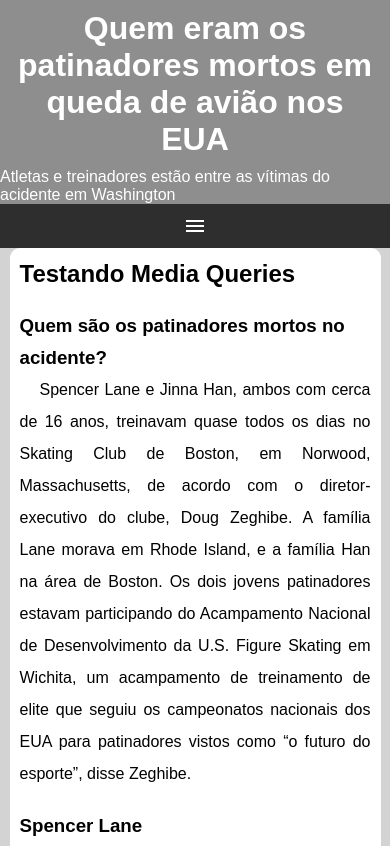
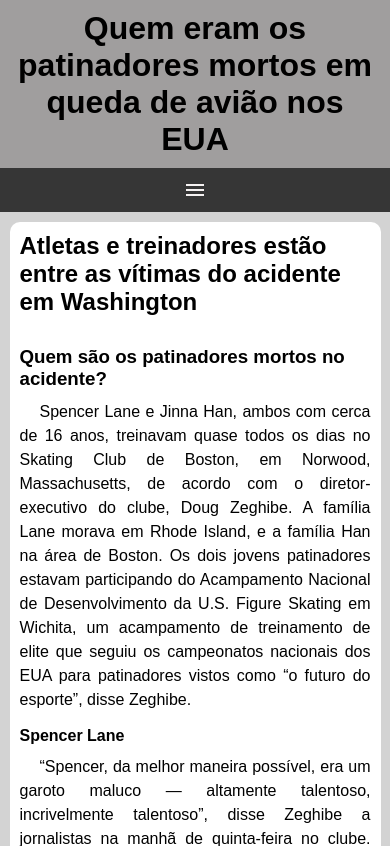
Before and after one commit to Allyfh/test-media_queries, a plain HTML site: page mq005/index.html in a window 390 px wide. Shown: the top 846 px of the page. Drawn offline with nearby package versions, Linux system fonts and the light colour scheme.

Commit message:
Media Query

```diff
--- /dev/null
+++ b/mq005/estilos/style.css
@@ -0,0 +1,87 @@
+@charset "UTF-8";
+
+*{
+    font-family: Arial, Helvetica, sans-serif;
+    padding: 0px;
+    margin: 0px;
+}
+
+body, html{
+    background-color: lightgray ;
+}
+
+header{
+    background-color: rgb(160, 158, 158);
+}
+
+header > h1{
+    padding: 10px;
+    text-align: center;
+}
+
+span#burguer{
+    background-color: rgb(54, 54, 54);
+    color: rgb(245, 242, 242);
+    text-align: center;
+    display: block;
+    padding: 10px;
+    cursor: pointer;
+}
+
+span#burguer:hover{
+    background-color: white;
+    color: black;
+}
+
+
+nav{
+    display: none;
+}
+
+nav > ul{
+    list-style-type: none;
+}
+
+ul > li > a{
+    display: block;
+    padding: 10px;
+    text-decoration: none;
+    text-align: center;
+    background-color: rgb(78, 78, 78);
+    color: white;
+    border-top: 2px solid gray;
+}
+
+nav > ul > li > a:hover{
+    text-decoration: underline;
+    background-color: rgb(136, 136, 136);
+}
+
+main{
+    width: 90vw;
+    background-color: white;
+    margin: auto;
+    margin-top: 10px;
+    padding: 10px;
+    border-radius: 10px;
+}
+
+article > h2{
+    padding-bottom: 10px;
+}
+
+article > h3{
+    padding-top: 20px;
+    padding-bottom: 10px;
+}
+
+article > h4{
+    padding-top: 15px;
+    padding-bottom: 10px;
+}
+
+article > p{
+    text-align: justify;
+    text-indent: 20px;
+    line-height: 1.5em;
+}
--- a/mq005/index.html
+++ b/mq005/index.html
@@ -3,16 +3,16 @@
 <head>
     <meta charset="UTF-8">
     <meta name="viewport" content="width=device-width, initial-scale=1.0">
-    <title>Media Queries</title>
+    <title>Media Query</title>
     <link rel="stylesheet" href="https://fonts.googleapis.com/css2?family=Material+Symbols+Outlined:opsz,wght,FILL,GRAD@20..48,100..700,0..1,-50..200&icon_names=menu" />
-    <link rel="stylesheet" href="estilo/style.css">
+    <link rel="stylesheet" href="estilos/style.css">
 </head>
 <body>
-
     <header>
         <h1>Quem eram os patinadores mortos em queda de avião nos EUA</h1>
-            <p>Atletas e treinadores estão entre as vítimas do acidente em Washington</p>
-            <span id="burger" class="material-symbols-outlined" onclick="clickNav()">menu</span>
+        <span id="burguer" class="material-symbols-outlined" onclick="clickMenu()">
+            menu
+            </span>
         <nav id="itens">
             <ul>
                 <li><a href="#">Opção 1</a></li>
@@ -23,35 +23,34 @@
                 <li><a href="#">Opção 6</a></li>
             </ul>
         </nav>
+    </header>
+    <main>
+        <article>
+            <h2>Atletas e treinadores estão entre as vítimas do acidente em Washington</h2>
 
-        </header>
-
-
-        <article>
-            <main>
-                <h2>Testando Media Queries</h2>
             <h3>Quem são os patinadores mortos no acidente?</h3>
             <p>Spencer Lane e Jinna Han, ambos com cerca de 16 anos, treinavam quase todos os dias no Skating Club de Boston, em Norwood, Massachusetts, de acordo com o diretor-executivo do clube, Doug Zeghibe. A família Lane morava em Rhode Island, e a família Han na área de Boston. Os dois jovens patinadores estavam participando do Acampamento Nacional de Desenvolvimento da U.S. Figure Skating em Wichita, um acampamento de treinamento de elite que seguiu os campeonatos nacionais dos EUA para patinadores vistos como “o futuro do esporte”, disse Zeghibe.</p>
-                <h3>Spencer Lane</h3>
+
+            <h4>Spencer Lane</h4>
             <p>“Spencer, da melhor maneira possível, era um garoto maluco — altamente talentoso, incrivelmente talentoso”, disse Zeghibe a jornalistas na manhã de quinta-feira no clube. “Não patinava há muito tempo e já estava disparando para o topo do esporte. Muito divertido, muito cerebral, um ótimo pensador.”
-                    Spencer postou uma foto da asa do avião antes de decolar de Wichita no Instagram, de acordo com relatórios da mídia, com uma legenda informando Washington como destino.Em outro post, ele disse que a qualificação para o acampamento era um objetivo de longa data. Ele agradeceu a Shishkova e Naumov, entre outros, pela “experiência incrível”. </p>
-                          <h3>Jinna Han</h3>
+            Spencer postou uma foto da asa do avião antes de decolar de Wichita no Instagram, de acordo com relatórios da mídia, com uma legenda informando Washington como destino.Em outro post, ele disse que a qualificação para o acampamento era um objetivo de longa data. Ele agradeceu a Shishkova e Naumov, entre outros, pela “experiência incrível”.</p>
+
+            <h4>Jinna Han</h4>
             <p>Jinna era uma “criança maravilhosa”, disse Zeghibe.
                 “Pais maravilhosos, grande atleta, grande competidora, adorada por todos”, acrescentou.
+                A mãe de Spencer, Christine, e a mãe de Jinna, Jin, também estavam no voo. Ambas eram “mães modelos”, que fizeram muitos sacrifícios para ajudar seus filhos a se destacarem no esporte, disse Zeghibe.</p>
 
-                A mãe de Spencer, Christine, e a mãe de Jinna, Jin, também estavam no voo. Ambas eram “mães modelos”, que fizeram muitos sacrifícios para ajudar seus filhos a se destacarem no esporte, disse Zeghibe.</p>
+        </article>
     </main>
-        </article>
 
     <script>
-            function clickNav() {
-             if (itens.style.display == 'block') {
+       function clickMenu(){
+         if (itens.style.display == 'block'){
              itens.style.display = 'none'
             } else {
                 itens.style.display = 'block'
             }
        }
     </script>
-
 </body>
 </html>
```
Lines whose indentation alone changed are shown as unchanged.
